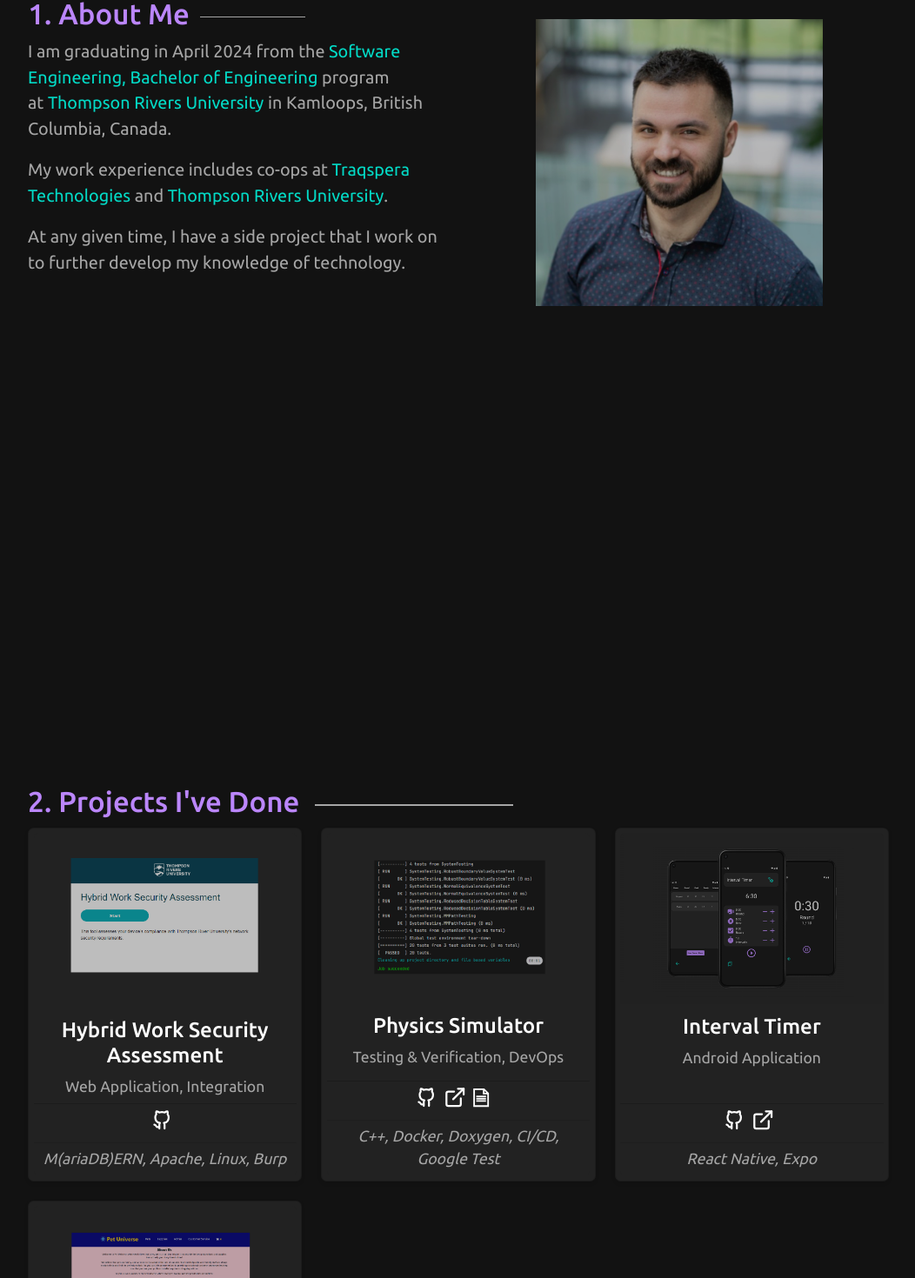
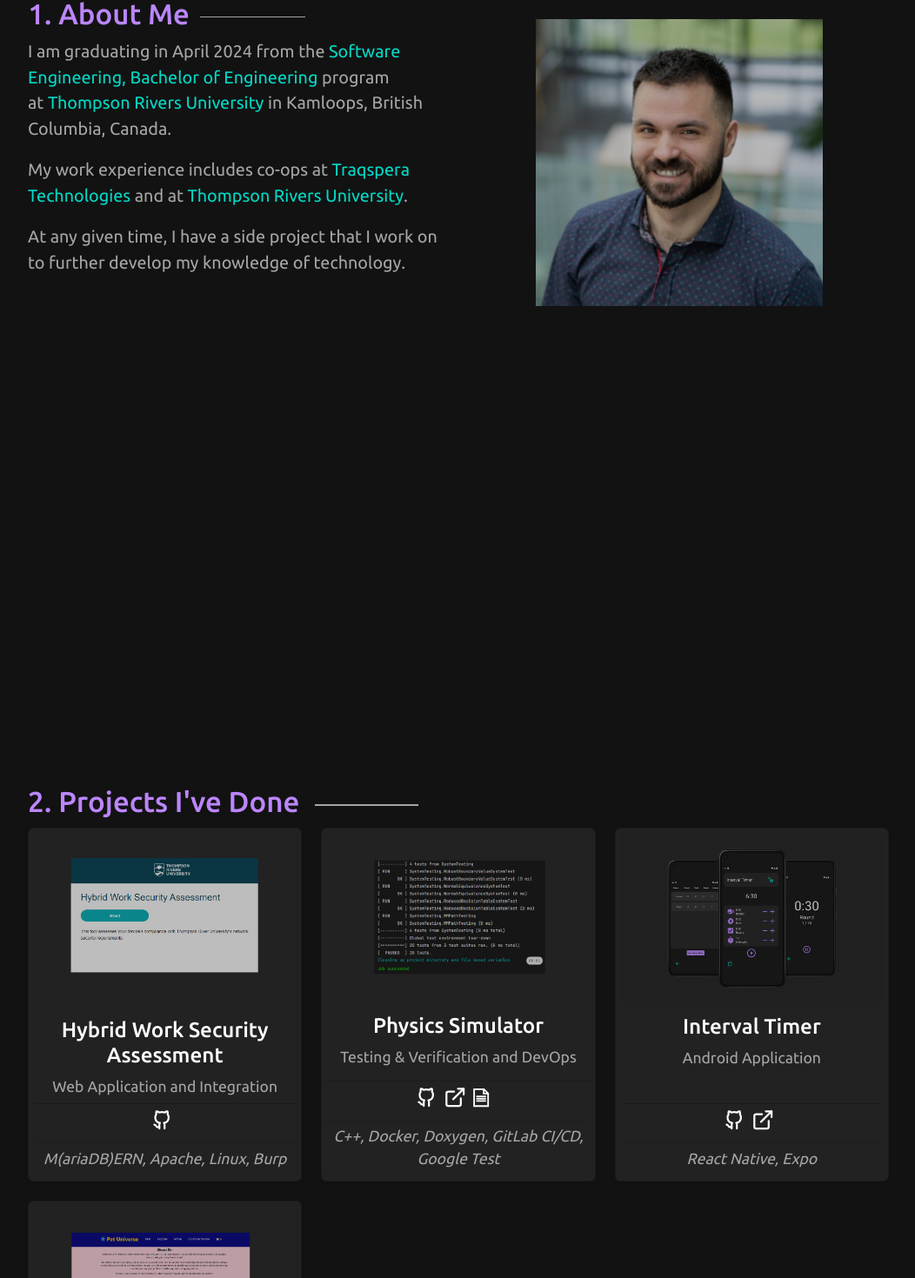
Before and after one commit to TrevorDrayton03/react-profile-full, a React (Create React App) app in the folder react-portfolio/: page / in a window 1280 px wide. Shown: the part 1214-2684 px from the top of the page at 87% size, without its empty margins (113-1165 px from the left). Built offline with nearby package versions, Linux system fonts and the light colour scheme.

Commit message:
text edits

```diff
--- a/react-portfolio/src/App.css
+++ b/react-portfolio/src/App.css
@@ -297,7 +297,7 @@
   display: block;
   position: relative;
   top: -15px;
-  width: calc(23%);
+  width: calc(12%);
   height: 1px;
   margin-left: 300px;
   background-color: var(--color-on-surface-2);
--- a/react-portfolio/src/sections/About.js
+++ b/react-portfolio/src/sections/About.js
@@ -41,7 +41,7 @@
                         Traqspera Technologies
                     </a>
                     {/* &nbsp;as a full stack developer and &nbsp; */}
-                    &nbsp;and&nbsp;
+                    &nbsp;and at&nbsp;
                     <a
                         href="https://www.tru.ca/"
                         alt="Thompson Rivers University"
--- a/react-portfolio/src/sections/Work.js
+++ b/react-portfolio/src/sections/Work.js
@@ -36,7 +36,7 @@
                             </a>
                         </Card.Title>
                         <Card.Text>
-                            Web Application, Integration
+                            Web Application and Integration
                         </Card.Text>
                     </Card.Body>
                     <ListGroup className="list-group-flush" style={{ textAlign: 'center' }}>
@@ -76,7 +76,7 @@
                             </a>
                         </Card.Title>
                         <Card.Text>
-                            Testing & Verification, DevOps
+                            Testing & Verification and DevOps
                         </Card.Text>
                     </Card.Body>
                     <ListGroup className="list-group-flush" style={{ textAlign: 'center' }}>
@@ -98,7 +98,7 @@
                                 <DocumentationIcon title="Testing.MD" />
                             </a>
                         </ListGroup.Item>
-                        <ListGroup.Item><em>C++, Docker, Doxygen, CI/CD, Google Test</em></ListGroup.Item>
+                        <ListGroup.Item><em>C++, Docker, Doxygen, GitLab CI/CD, Google Test</em></ListGroup.Item>
                     </ListGroup>
                 </Card>
                 <Card className="card d-flex flex-column">
```
